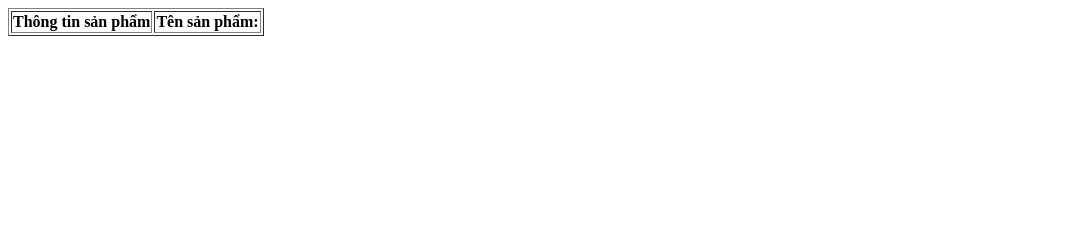
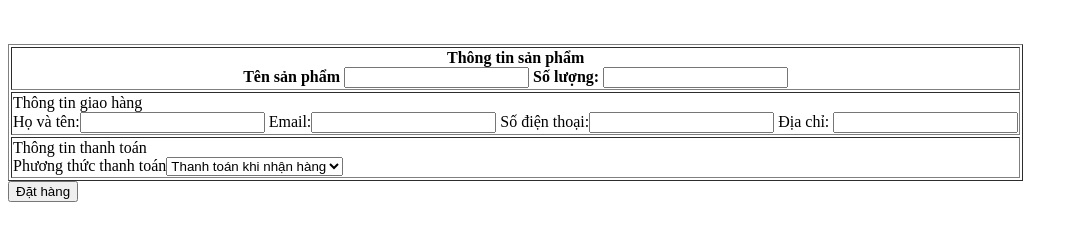
Before and after one commit to Vualidon1402/BiatapDanhkien, a plain HTML site: page ss3/bt8.html in a window 1280 px wide. Shown: the whole page, without its empty margins (0-1078 px from the left). Drawn offline with Linux system fonts and the light colour scheme.

Commit message:
bt ve nha

```diff
--- a/ss3/bt8.html
+++ b/ss3/bt8.html
@@ -8,9 +8,33 @@
   <body>
     <table border="1 px">
       <tr>
-        <th>Thông tin sản phẩm</th>
-        <th>Tên sản phẩm:</th>
+        <th>
+          Thông tin sản phẩm <br />
+          <label for="">Tên sản phẩm</label> <input type="text" />
+          <label for="">Số lượng:</label> <input type="text" />
+        </th>
+      </tr>
+      <br />
+      <tr>
+        <td>
+          Thông tin giao hàng <br />
+          <label for="">Họ và tên:</label><input type="text" />
+          <label for="">Email:</label><input type="email" />
+          <label for="">Số điện thoại:</label><input type="text" />
+          <label for="">Địa chỉ:</label> <input type="text" />
+        </td>
+      </tr>
+      <br />
+      <tr>
+        <td>
+          Thông tin thanh toán <br /><label for="">Phương thức thanh toán</label
+          ><select name="Phuong thuc thanh toan" id="payment methods">
+            <option value="offline">Thanh toán khi nhận hàng</option>
+            <option value="online">Thanh toán trực tuyến</option>
+          </select>
+        </td>
       </tr>
     </table>
+    <input type="submit" value="Đặt hàng" />
   </body>
 </html>
```
